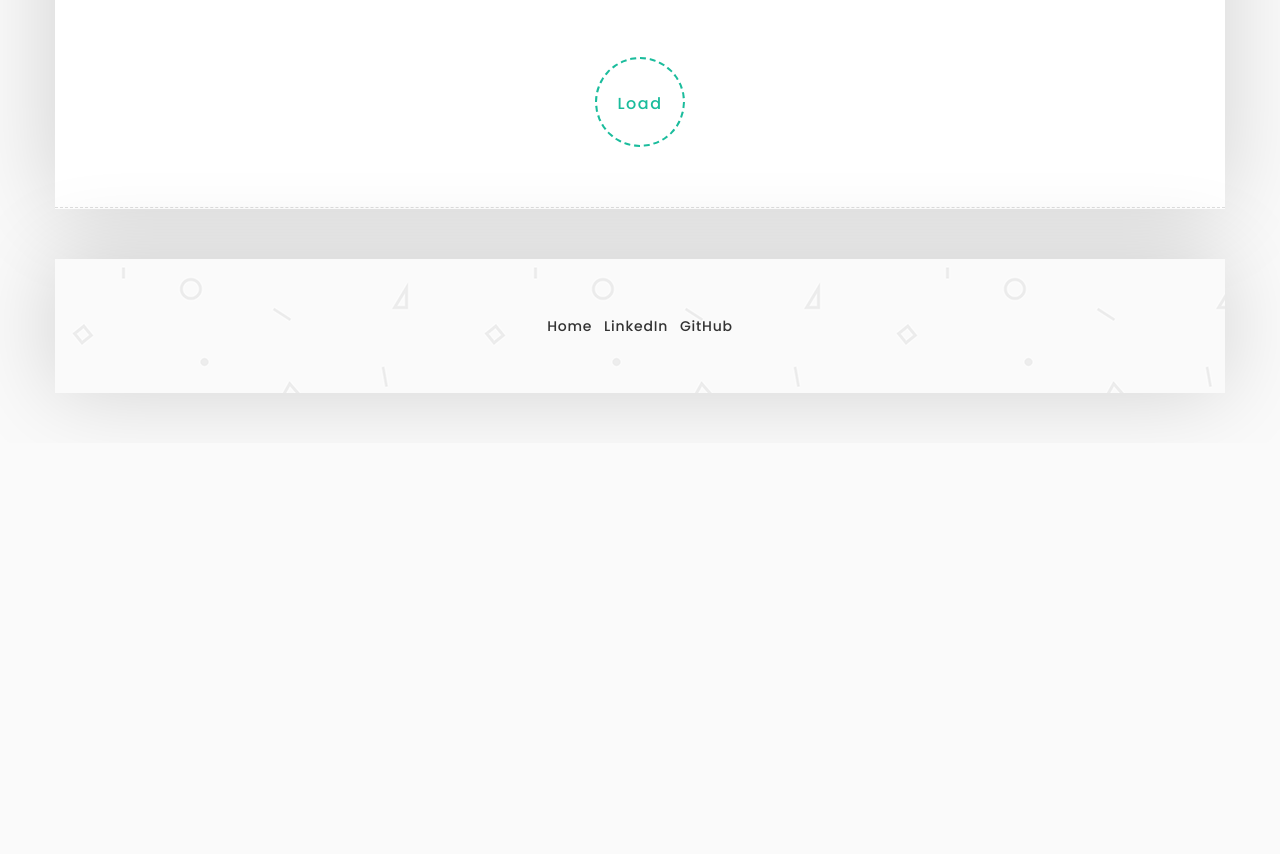
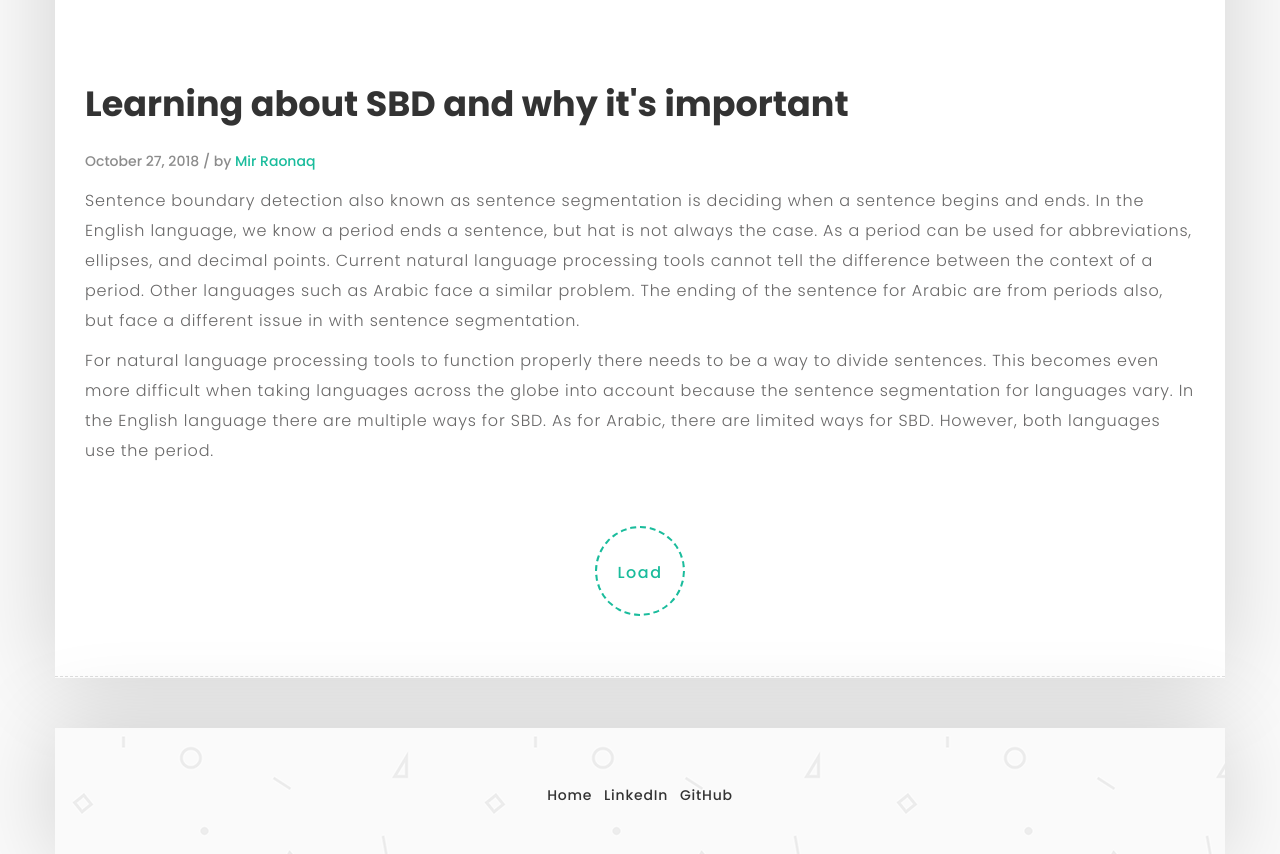
Before and after one commit to MirRaonaq/SBD.github.io, a plain HTML site: page index.html in a window 1280 px wide. Shown: the part 915-1769 px from the top of the page. Before the commit the page ends 1358 px from the top, so only its background shows below. Drawn offline with Linux system fonts and the light colour scheme.

Commit message:
Blog Update

```diff
--- a/index.html
+++ b/index.html
@@ -66,24 +66,19 @@
                                 </div>
                                 <!-- Blog Post End -->
 
-
-
                                 <!-- Blog Post Start -->
-    <!--                            <div class="col-md-12 blog-post">
-                                	<div class="post-image">
-                                    	<img src="images/blog/1.jpg" alt="">
-                                    </div>
+                             <div class="col-md-12 blog-post">
                                     <div class="post-title">
-                                      <a href="single.html"><h1>Make mailchimp singup form working with ajax using jquery plugin</h1></a>
+                                      <h1>Learning about SBD and why it's important</h1>
                                     </div>
                                     <div class="post-info">
-                                    	<span>November 23, 2016 / by <a href="#" target="_blank">Alex Parker</a></span>
+                                    	<span>October 27, 2018 / by <a href="https://www.mirraonaq.com/" target="_blank">Mir Raonaq</a></span>
                                     </div>
-                                    <p>Lorem ipsum dolor sit amet, consectetur adipisicing elit. Molestiae ut ratione similique temporibus tempora dicta soluta? Qui hic, voluptatem nemo quo corporis dignissimos voluptatum debitis cumque fugiat mollitia quasi quod. Lorem ipsum dolor sit amet, consectetur adipisicing elit. Molestiae ut ratione similique.</p>
-                                    <a href="single.html" class="button button-style button-anim fa fa-long-arrow-right"><span>Read More</span></a>
+                                    <p>Sentence boundary detection also known as sentence segmentation is deciding when a sentence begins and ends. In the English language, we know a period ends a sentence, but hat is not always the case. As a period can be used for abbreviations, ellipses, and decimal points. Current natural language processing tools cannot tell the difference between the context of a period. Other languages such as Arabic face a similar problem. The ending of the sentence for Arabic are from periods also, but face a different issue in with sentence segmentation. </p>
+                                    <p> For natural language processing tools to function properly there needs to be a way to divide sentences. This becomes even more difficult when taking languages across the globe into account because the sentence segmentation for languages vary. In the English language there are multiple ways for SBD. As for Arabic, there are limited ways for SBD. However, both languages use the period. </p>
                                 </div>
 
-
+  <!--
 
                                 <div class="col-md-12 blog-post">
                                     <div class="post-title">
```
